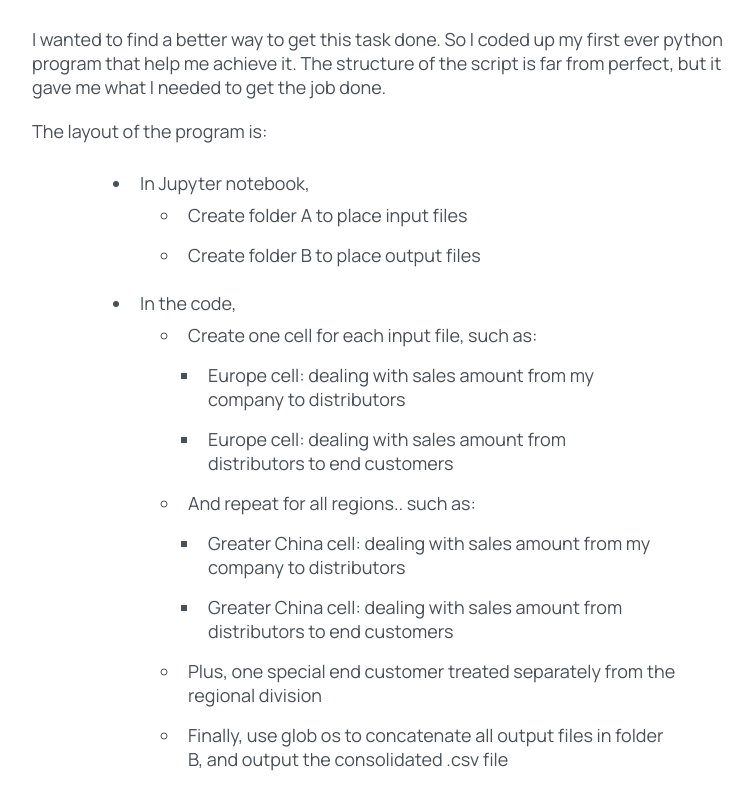
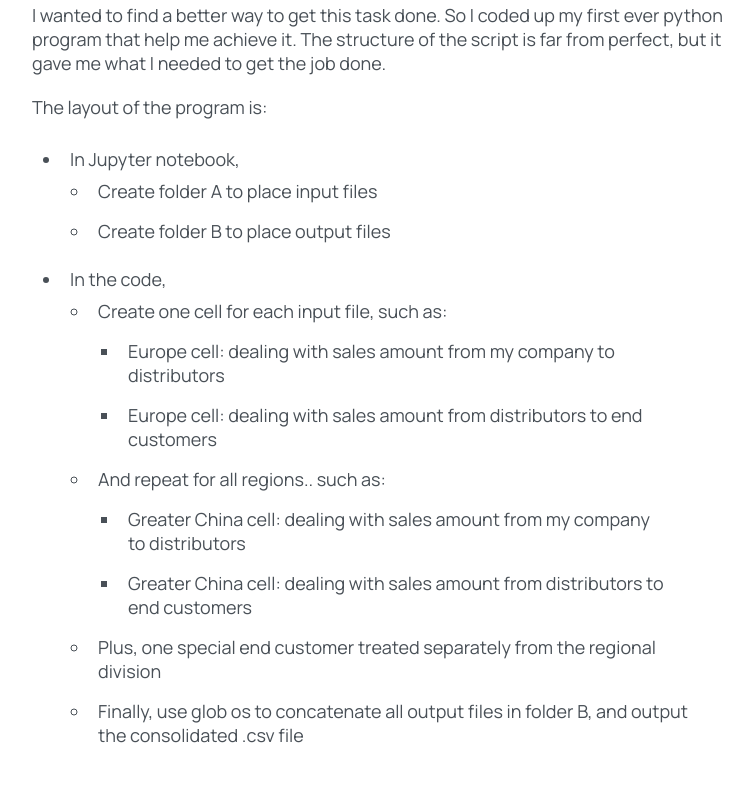
Before and after one commit to vivanc/vivanc.github.io, a plain HTML site: page blog-post-1.html in a window 1280 px wide. Shown: the part 1199-1986 px from the top of the page, without its empty margins (258-1011 px from the left). Drawn offline with Linux system fonts and the light colour scheme.

Commit message:
blog post update

```diff
--- a/blog-post-1.css
+++ b/blog-post-1.css
@@ -104,15 +104,15 @@ p {
 li {
   font-size: 18px;
   padding: 8px;
-  margin-left: 100px;
+  margin-left: 30px;
 }
 
 .list-2 {
-  margin: 0 40px;
+  margin: 0 20px;
 }
 
 .list-3 {
-  margin: 0 60px;
+  margin: 0 50px;
   list-style-type: square;
 }
 
```
